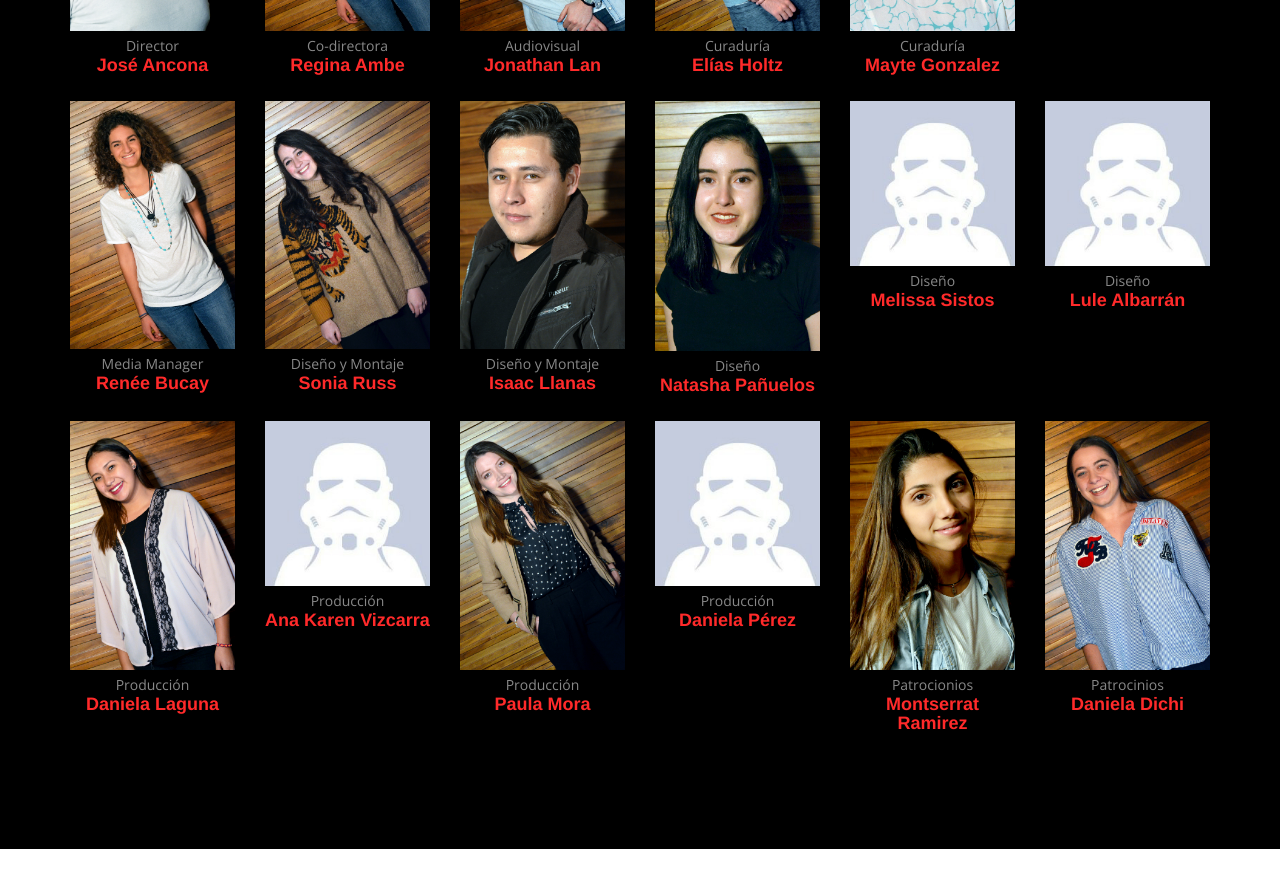
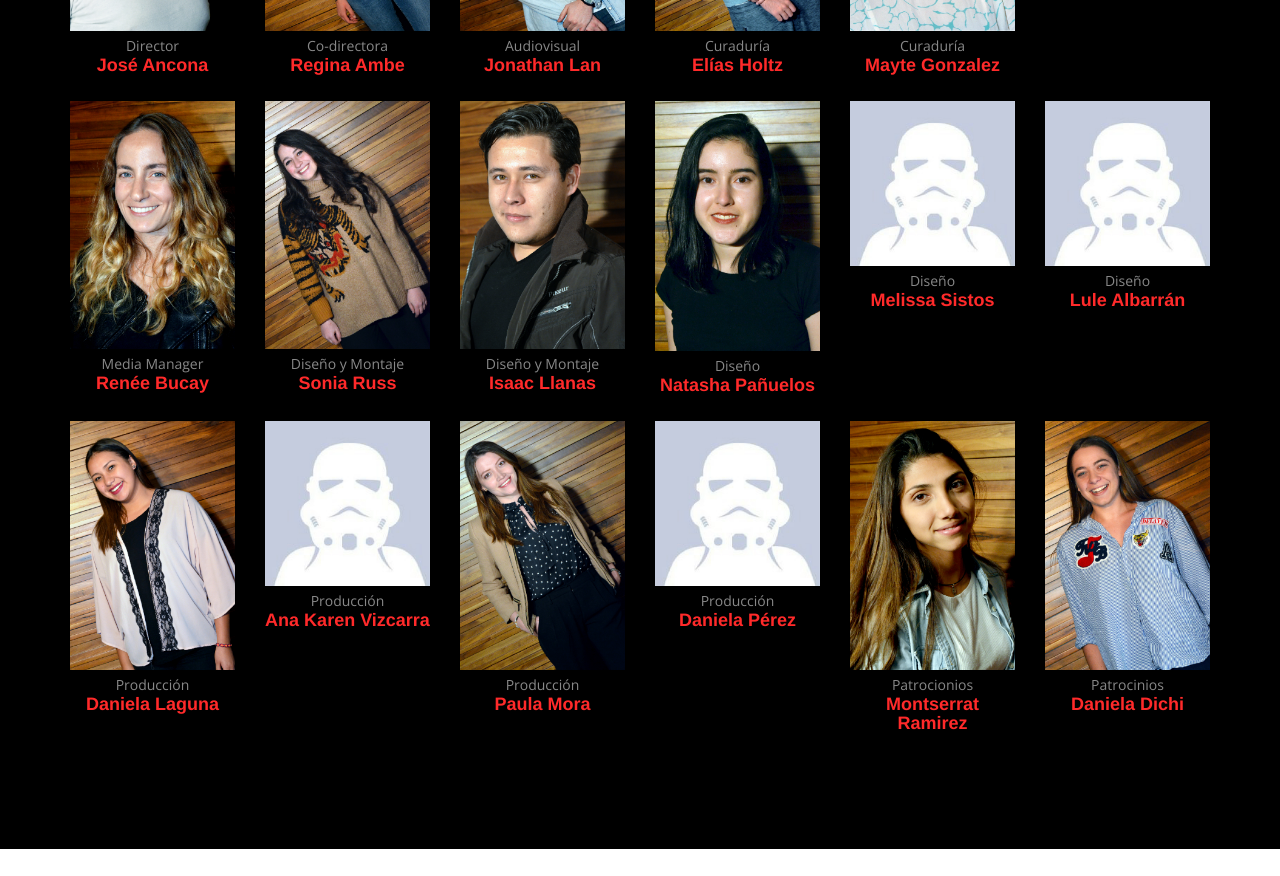
Before and after one commit to Sissadaniel/tedxibero, a plain HTML site: page index.html in a window 1280 px wide. Shown: the part 3018-3894 px from the top of the page. Drawn offline with nearby package versions, Linux system fonts and the light colour scheme.

Commit message:
Fix renee

```diff
--- a/index.html
+++ b/index.html
@@ -246,7 +246,7 @@
             </div>
             <div class="row fadeInRight wow">
                 <div class="col-sm-2 col-xs-6">
-                    <img src="img/equipo/regina.jpg" class="img-responsive" id="padtop">
+                    <img src="img/equipo/renee.jpg" class="img-responsive" id="padtop">
                     <div class="textcenter">Media Manager</div>
                     <h3 class="textcenter">Renée Bucay</h3>
                 </div>
@@ -285,7 +285,7 @@
                 <div class="col-sm-2 col-xs-6">
                     <img src="img/default_perfil.jpg" class="img-responsive" id="padtop">
                     <div class="textcenter">Producción</div>
-                    <h3 class="textcenter">Ana Karen Vizcarra</h3>
+                    <h3 class="textcenter">Ana Karen Vizcarra </h3>
                 </div>
                 <div class="col-sm-2 col-xs-6">
                     <img src="img/equipo/paula.jpg" class="img-responsive" id="padtop">
```
